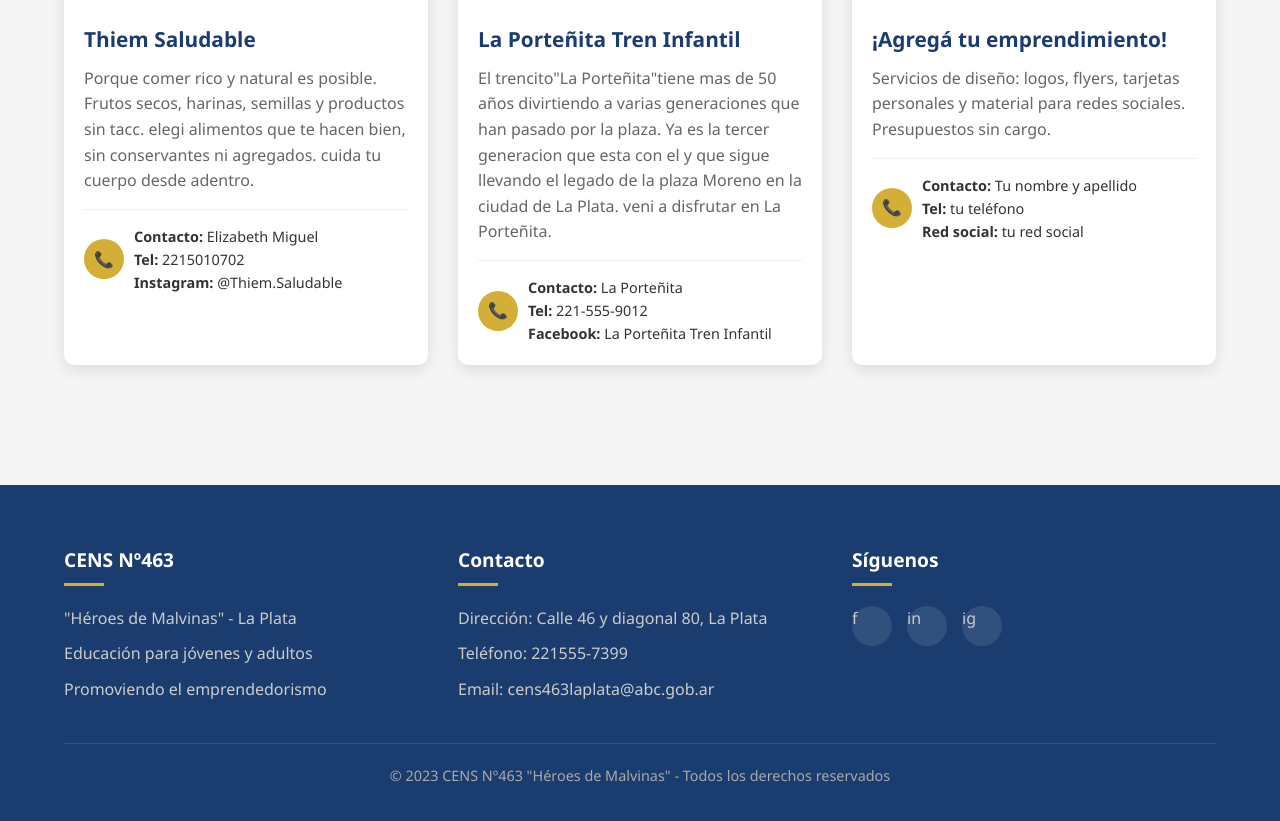
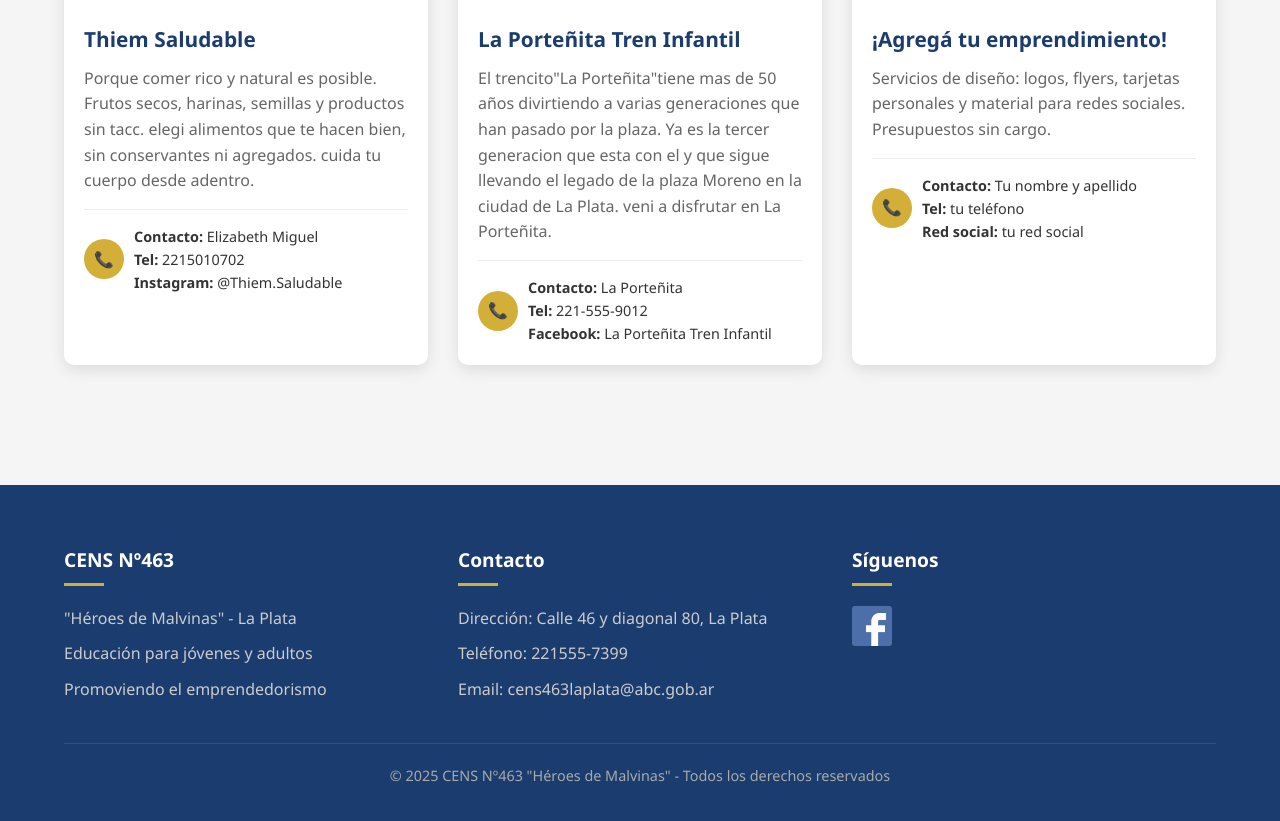
Before and after one commit to algoritmosi12/PaginaCENS463, a plain HTML site: page index.html in a window 1280 px wide. Shown: the part 1498-2319 px from the top of the page. Drawn offline with Linux system fonts and the light colour scheme.

Commit message:
agregado facebook

```diff
--- a/index.html
+++ b/index.html
@@ -194,15 +194,14 @@
                 <div class="footer-section">
                     <h3>Síguenos</h3>
                     <div class="social-icons">
-                        <a href="#" class="social-icon">f</a>
-                        <a href="#" class="social-icon">in</a>
-                        <a href="#" class="social-icon">ig</a>
+                        <a href="https://www.facebook.com/p/CENS-463-H%C3%A9roes-de-Malvinas-La-Plata-100057053096221/?locale=es_LA" class="social-icon"><img src="facebook.png" alt="facobook" width="100%" ></a>
+
                     </div>
                 </div>
             </div>
 
             <div class="copyright">
-                &copy; 2023 CENS Nº463 "Héroes de Malvinas" - Todos los derechos reservados
+                &copy; 2025 CENS Nº463 "Héroes de Malvinas" - Todos los derechos reservados
             </div>
         </div>
     </footer>
```
Also changed, not shown: facebook.png (added).
